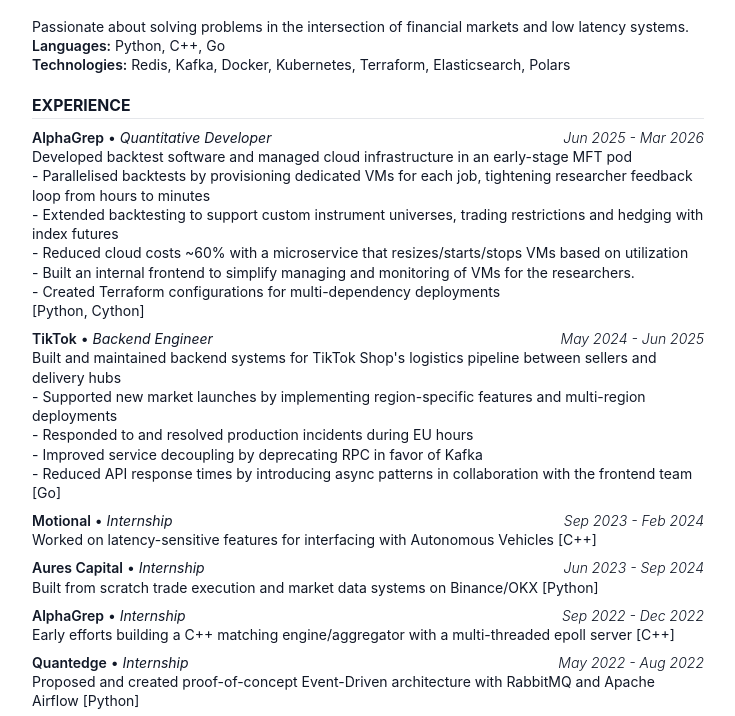
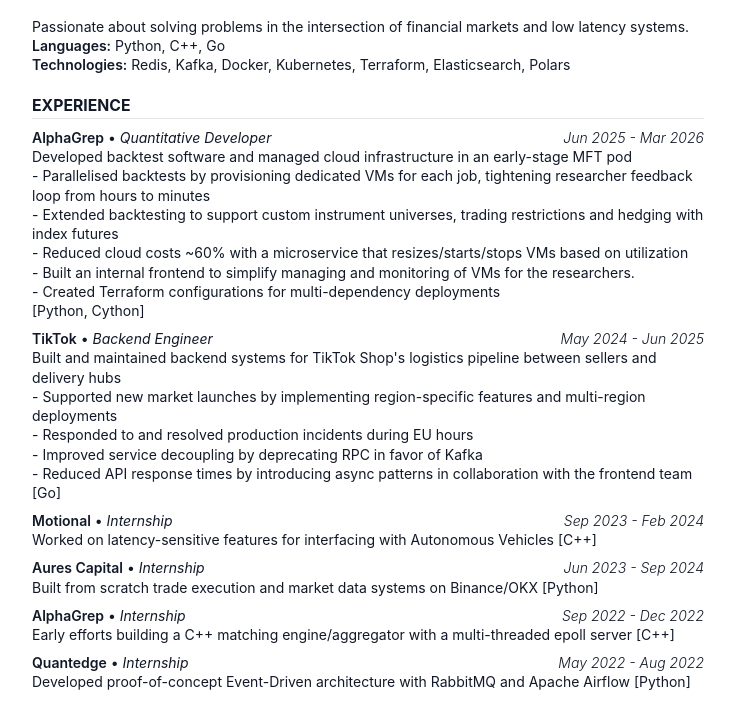
Before and after one commit to davelowqx/davelowqx, a Gatsby site: page / in a window 1280 px wide. Shown: the part 71-787 px from the top of the page, without its empty margins (272-1007 px from the left). Built offline with nearby package versions, Linux system fonts and the light colour scheme; Gatsby itself is replaced by a stand-in of ours.

Commit message:
Update Experience.js

```diff
--- a/src/landing/Experience.js
+++ b/src/landing/Experience.js
@@ -55,7 +55,7 @@ export default function Experience() {
       company: 'Quantedge',
       href: 'https://www.linkedin.com/company/quantedge/',
       summary: 'Internship',
-      description: [`Proposed and created proof-of-concept Event-Driven architecture with RabbitMQ and Apache Airflow [Python]`],
+      description: [`Developed proof-of-concept Event-Driven architecture with RabbitMQ and Apache Airflow [Python]`],
       duration: 'May 2022 - Aug 2022',
     },
   ]
```
